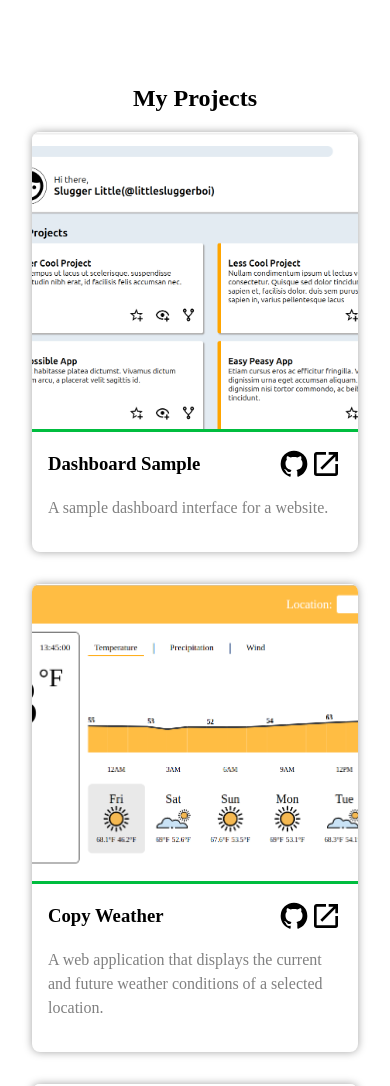
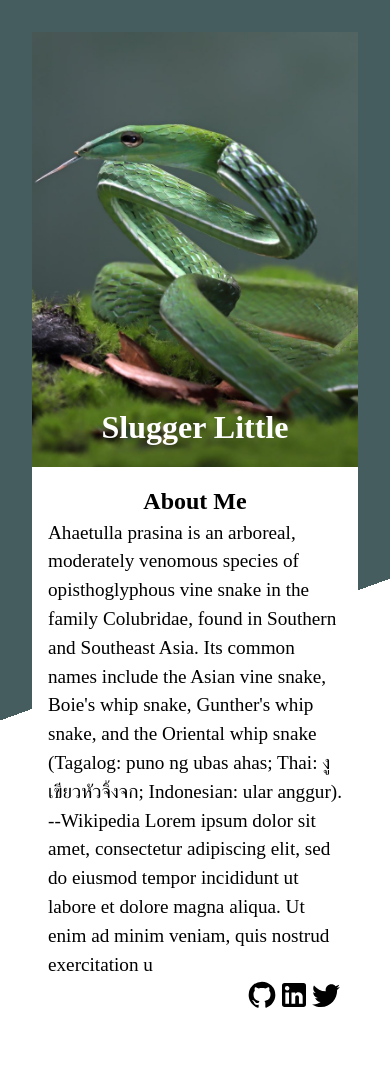
Before and after one commit to littlesluggerboi/home-page-sample, a website built with webpack: page src/template.html in a window 390 px wide. Shown: the top 1086 px of the page. Built offline with nearby package versions, Linux system fonts and the light colour scheme.

Commit message:
Added a responsive header for the website.

```diff
--- a/src/styles.css
+++ b/src/styles.css
@@ -50,6 +50,10 @@ footer{
 
 .wrap{
   flex-wrap: wrap;
+}
+
+.end{
+  justify-content: end;
 }
 
 .space-around{
@@ -149,7 +153,7 @@ picture, picture > img{
 }
 
 main{
-  padding: 4rem 2rem;
+  padding: 2rem 2rem;
 }
 
 .projects{
@@ -243,3 +247,92 @@ main{
 a{
   color: white;
 }
+
+header{
+  background:  linear-gradient(160deg,  #455d5f 60%, white 40%);
+}
+
+.relative{
+  position: relative;
+}
+
+h1{
+  position: absolute;
+  bottom: 1rem;
+  text-align: center;
+  min-width: 100%;
+}
+
+.header p{
+  font-size: 1.2rem;
+}
+
+
+.img-wrapper  img{
+  min-width: 320px;
+  max-height: 400px;
+}
+
+.header{
+  display: flex;
+}
+
+.about{
+  background-color: white;
+  box-shadow: 0.5rem 0rem 0.5rem 0px rgb(163, 163, 163);
+  max-height: min-content;
+}
+
+.img-wrapper{
+  float:left;
+  position: relative;
+  max-width: min-content;
+  display: flex;
+}
+
+@media (max-width:900px) {
+  .header{
+    display: block;
+    position: relative;
+  }
+  .about{
+    margin-top: 100px;
+  }
+  .img-wrapper{
+    position: static;
+  }
+  .img-wrapper h1{
+    min-width: fit-content;
+    min-height: fit-content;
+    top: 4rem;
+    right: 2rem;
+  }
+}
+
+@media (max-width:550px) {
+  .about{
+    box-shadow: none;
+    margin: 0;
+  }
+  .header{
+    display: flex;
+    flex-direction: column;
+    position: static;
+  }
+  .img-wrapper img{
+    float: none;
+    max-width: 100%;
+    max-height: none;
+  }
+  .img-wrapper{
+    max-width: 100%;
+    position: relative;
+  }
+  .img-wrapper h1{
+      min-width: 100%;
+      left: 0;
+      top: 0;
+      right: 0;
+      margin-top:auto;
+  }
+}
--- a/src/template.html
+++ b/src/template.html
@@ -7,7 +7,33 @@
     <link rel="icon" href="./icons/snake.svg" />
   </head>
   <body>
-    <header></header>
+    <header>
+      <div class="container p-medium center-align header">
+        <div class="img-wrapper">
+          <img src="./images/1-3.jpg" alt="" />
+          <h1 class="white">Slugger Little</h1>
+        </div>
+        <div class="about p-small">
+          <h2>About Me</h2>
+          <p>
+            Ahaetulla prasina is an arboreal, moderately venomous species of
+            opisthoglyphous vine snake in the family Colubridae, found in
+            Southern and Southeast Asia. Its common names include the Asian vine
+            snake, Boie's whip snake, Gunther's whip snake, and the Oriental
+            whip snake (Tagalog: puno ng ubas ahas; Thai: งูเขียวหัวจิ้งจก;
+            Indonesian: ular anggur). --Wikipedia Lorem ipsum dolor sit amet,
+            consectetur adipiscing elit, sed do eiusmod tempor incididunt ut
+            labore et dolore magna aliqua. Ut enim ad minim veniam, quis nostrud
+            exercitation u
+          </p>
+          <div class="flex end">
+            <img src="./icons/github.svg" alt="" class="icon-small" />
+            <img src="./icons/linkedin.svg" alt="" class="icon-small" />
+            <img src="./icons/twitter.svg" alt="" class="icon-small" />
+          </div>
+        </div>
+      </div>
+    </header>
     <main class="container">
       <h2 class="pv-small">My Projects</h2>
       <div class="grid projects medium-gap">
@@ -150,7 +176,9 @@
               alt=""
               class="icon-small invert hidden"
             />
-            <a href="https://github.com/littlesluggerboi/" target="_blank">github.com/littlesluggerboi</a>
+            <a href="https://github.com/littlesluggerboi/" target="_blank"
+              >github.com/littlesluggerboi</a
+            >
           </div>
           <div class="flex small-gap">
             <img src="./icons/github.svg" alt="" class="icon-medium" />
```
